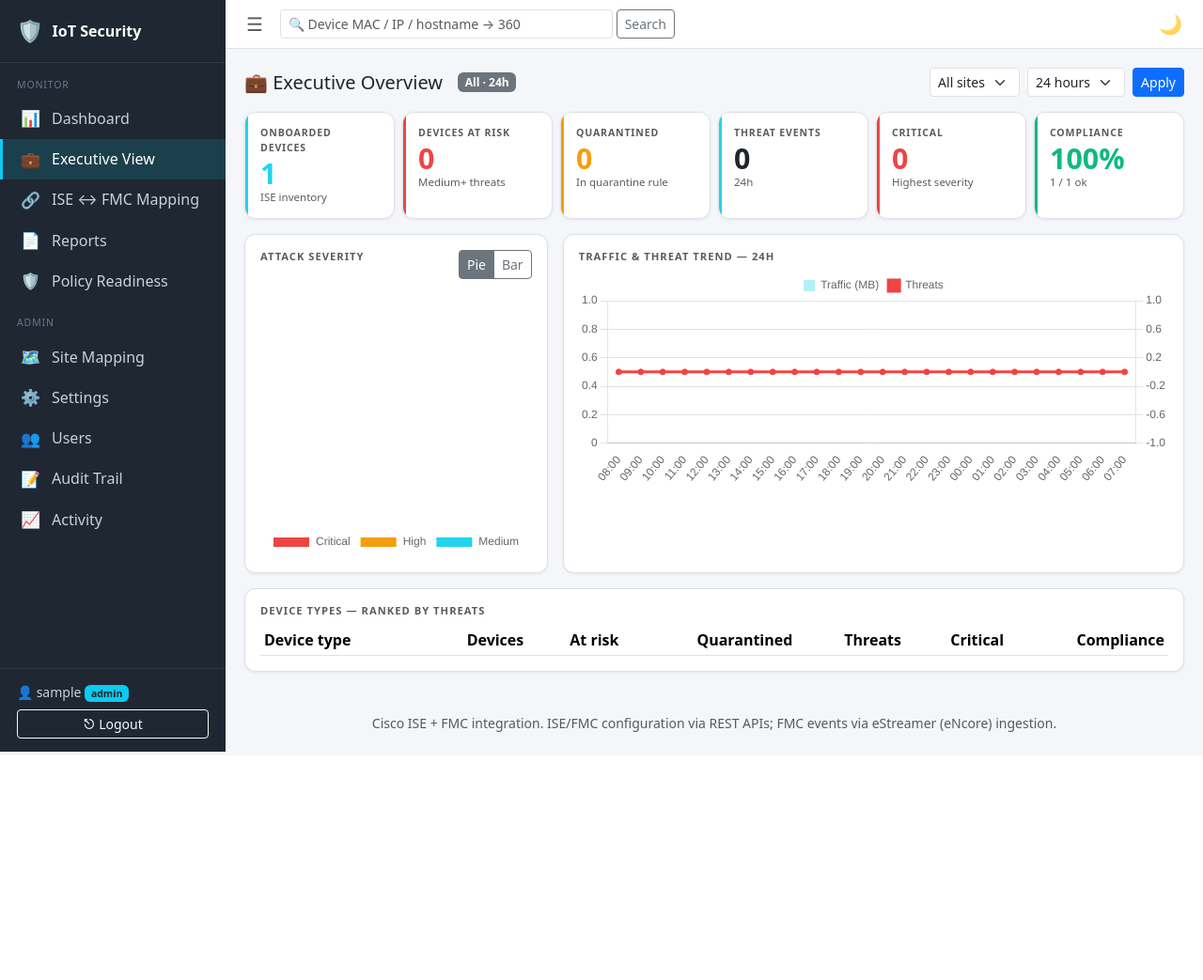
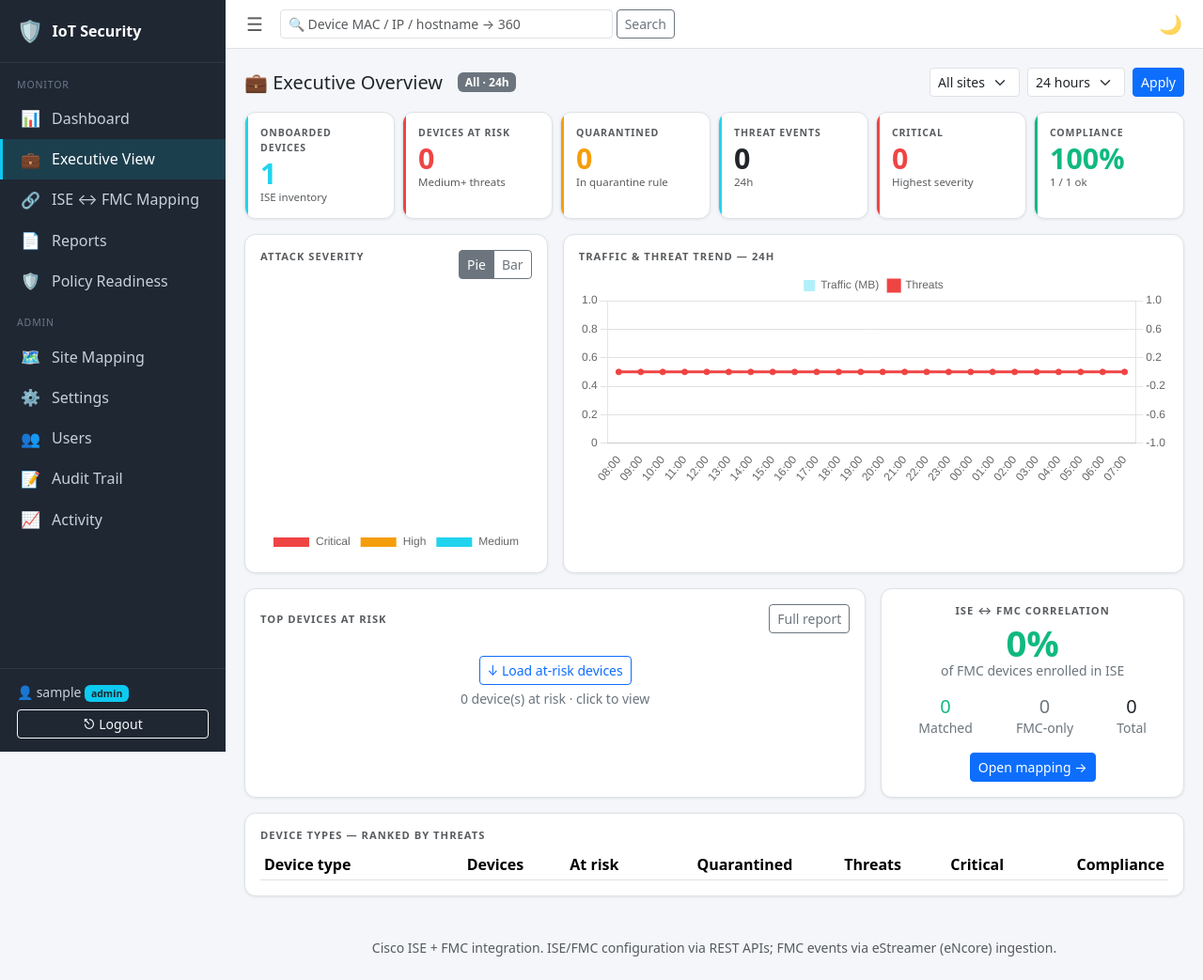
Before and after one commit to vishal4567/FMC_ISE_IOT_DASHBOARD_WEB, a Django app: page /soc/ in a window 1280 px wide. Shown: the whole page at 94% size. Before the commit the page ends 800 px from the top, so only its background shows below. Run offline with Django 5.2, Linux system fonts and the light colour scheme; a user stored in the database is signed in; tables that the repository leaves empty hold one stand-in row (values such as "Sample post"); data that the repository does not hold is empty; parts of the project's set-up code (start-up, migrations or seed data) failed here and were passed over; some libraries are stand-ins or nearby versions.

Commit message:
Executive View: full parity with the normal dashboard (sleeker)
Adds the ISE<->FMC correlation card, the overall + per-type "top devices at
risk" lazy-load tables, and the lazy-load JS - so the Executive View mirrors
every section of the classic dashboard in the sleek panel style.

Co-Authored-By: Claude Opus 4.8 <noreply@anthropic.com>

```diff
--- a/dashboard/templates/dashboard/soc.html
+++ b/dashboard/templates/dashboard/soc.html
@@ -116,6 +116,38 @@
     </div>
   </div>
 
+  <!-- correlation + top devices at risk (overview) -->
+  <div class="row g-3 mb-3">
+    <div class="col-lg-8">
+      <div class="panel">
+        <div class="d-flex justify-content-between align-items-center mb-2">
+          <h6 class="sec mb-0">Top devices at risk</h6>
+          <a class="btn btn-sm btn-outline-secondary" href="{% url 'dashboard:dataset' 'sim-devices-at-risk' %}?{{ overall_q }}">Full report</a>
+        </div>
+        <div class="js-lazy-table"
+             data-url="{% url 'dashboard:atrisk_partial' %}?site={{ filters.site|urlencode }}&range={{ filters.range }}">
+          <div class="text-center py-3">
+            <button type="button" class="btn btn-outline-primary btn-sm js-load-btn">↓ Load at-risk devices</button>
+            <div class="small text-secondary mt-1">{{ widgets.at_risk }} device(s) at risk · click to view</div>
+          </div>
+        </div>
+      </div>
+    </div>
+    <div class="col-lg-4">
+      <div class="panel text-center h-100">
+        <h6 class="sec mb-2">ISE ↔ FMC correlation</h6>
+        <div style="font-size:2.4rem;font-weight:700;line-height:1;color:var(--acc-green)">{{ correlation.match_rate }}%</div>
+        <div class="small text-secondary mb-3">of FMC devices enrolled in ISE</div>
+        <div class="d-flex justify-content-around">
+          <div><div class="h5 mb-0" style="color:var(--acc-green)">{{ correlation.matched }}</div><div class="small text-secondary">Matched</div></div>
+          <div><div class="h5 mb-0 text-secondary">{{ correlation.unmatched }}</div><div class="small text-secondary">FMC-only</div></div>
+          <div><div class="h5 mb-0">{{ correlation.total }}</div><div class="small text-secondary">Total</div></div>
+        </div>
+        <a href="{% url 'dashboard:mapping' %}" class="btn btn-sm btn-primary mt-3">Open mapping →</a>
+      </div>
+    </div>
+  </div>
+
   <!-- ===== Device-type focus (Dashboard 2) ===== -->
   {% if selected_type %}
   <div class="panel mb-3">
@@ -174,6 +206,17 @@
       <div class="col-lg-8">
         <h6 class="sec">Trend — {{ selected_type }}</h6>
         <canvas id="trendSocType" height="110"></canvas>
+      </div>
+    </div>
+
+    <div class="mt-3">
+      <h6 class="sec mb-2">Top {{ selected_type }} devices at risk</h6>
+      <div class="js-lazy-table"
+           data-url="{% url 'dashboard:atrisk_partial' %}?site={{ filters.site|urlencode }}&range={{ filters.range }}&type={{ selected_type|urlencode }}">
+        <div class="text-center py-3">
+          <button type="button" class="btn btn-outline-primary btn-sm js-load-btn">↓ Load {{ selected_type }} devices at risk</button>
+          <div class="small text-secondary mt-1">{{ type_metrics.at_risk }} device(s) at risk · click to view</div>
+        </div>
       </div>
     </div>
   </div>
@@ -246,5 +289,19 @@
   renderSev('sevSocType','doughnut');
   soctrend('trendSocType', {{ type_trend_json|safe }});
   {% endif %}
+
+  // at-risk device tables stream in on click (page stays numbers-only)
+  document.querySelectorAll('.js-lazy-table').forEach(function(box){
+    var btn = box.querySelector('.js-load-btn');
+    if(!btn) return;
+    btn.addEventListener('click', function(){
+      var url = box.getAttribute('data-url');
+      box.innerHTML = '<div class="text-center py-3 text-secondary">Loading…</div>';
+      fetch(url, {headers:{'X-Requested-With':'XMLHttpRequest'}})
+        .then(function(r){ return r.text(); })
+        .then(function(html){ box.innerHTML = html; })
+        .catch(function(){ box.innerHTML = '<div class="text-danger small p-2">Failed to load devices.</div>'; });
+    });
+  });
 </script>
 {% endblock %}
```
